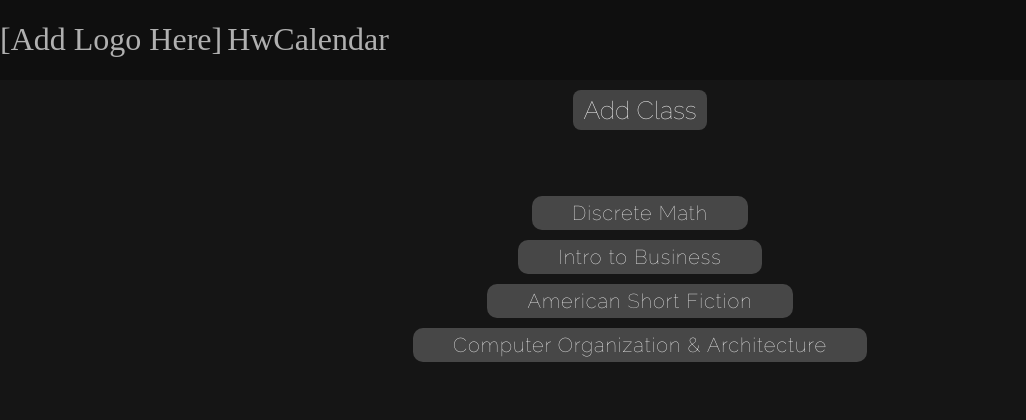
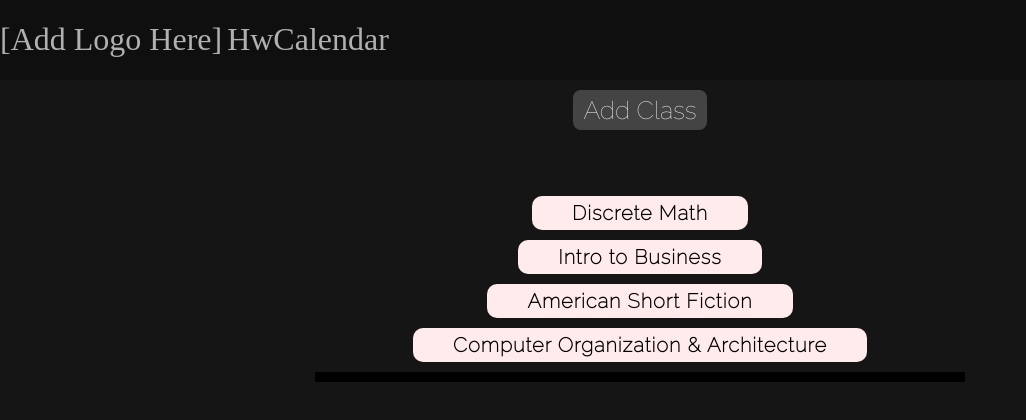
Before and after one commit to B-cabrera/hwcalendar-mern, a React (Vite) app: page / in a window 1280 px wide. Shown: the top 420 px of the page, without its empty margins (0-1026 px from the left). Built offline with nearby package versions, Linux system fonts and the light colour scheme.

Commit message:
finished basic ui components for starter screen, added bookshelf and api dependencies

```diff
--- a/src/index.css
+++ b/src/index.css
@@ -27,8 +27,18 @@ input {
     padding-top: 5px;
     padding-bottom: 5px;
     font-family: Georgia;
+    border: none;
+    letter-spacing: .7px;
+    font-family: Raleway;
+    font-weight: 100;
+    color: white;
+    background-color: rgb(57, 57, 57);
 }
 
+
+input:focus {
+    outline: none;
+}
 label {
     font-family: Raleway;
     font-weight: 100;
--- a/src/styles/App.css
+++ b/src/styles/App.css
@@ -25,15 +25,3 @@
 #submitbtn {
     margin-left: 10px;
 }
-
-input {
-    background-color: rgb(57, 57, 57);
-    border: none;
-    letter-spacing: .7px;
-    text-align: center;
-    color: white;
-}
-
-input:focus {
-    outline: none;
-}
--- a/src/styles/BookShelf.css
+++ b/src/styles/BookShelf.css
@@ -7,6 +7,7 @@
 }
 
 #books li{
+    color: black;
     width: fit-content;
     list-style: none;
     letter-spacing: 1px;
@@ -14,8 +15,8 @@
     padding: 5px 40px 5px 40px;
     font-size: 20px;
     font-family: Raleway;
-    font-weight: 100;
-    background:#474747;
+    font-weight: 900;
+    background:#ffebeb;
     margin-bottom: 10px;
 }
 
@@ -23,3 +24,10 @@
     opacity: .8;
     cursor: pointer;
 }
+
+#books::after {
+    content: '';
+    border: 5px solid #000;
+    min-width: 500px;
+    width: 50vw;
+}
```
Also changed, not shown: package.json (+8 -2 lines), 2 other files (tests, documents, lock files or other folders).
